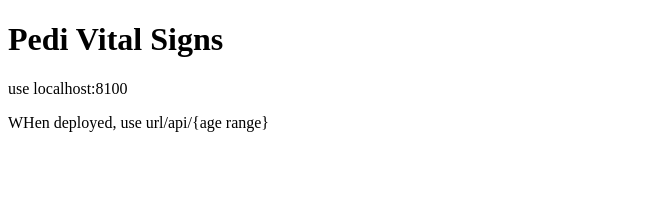
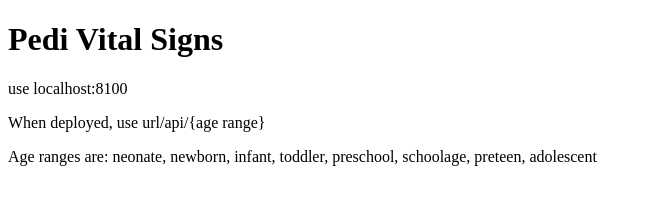
Before and after one commit to gerardbarros/pedi-vital-signs, a website: page index.html in a window 1280 px wide. Shown: the whole page, without its empty margins (0-650 px from the left). Drawn offline with Linux system fonts and the light colour scheme.

Commit message:
Update user instructions on index page on how to access api data

```diff
--- a/index.html
+++ b/index.html
@@ -9,6 +9,7 @@
 <body>
     <h1>Pedi Vital Signs</h1>
     <p>use localhost:8100</p>
-    <p>WHen deployed, use url/api/{age range}</p>
+    <p>When deployed, use url/api/{age range}</p>
+    <p>Age ranges are: neonate, newborn, infant, toddler, preschool, schoolage, preteen, adolescent</p>
 </body>
 </html>
```
